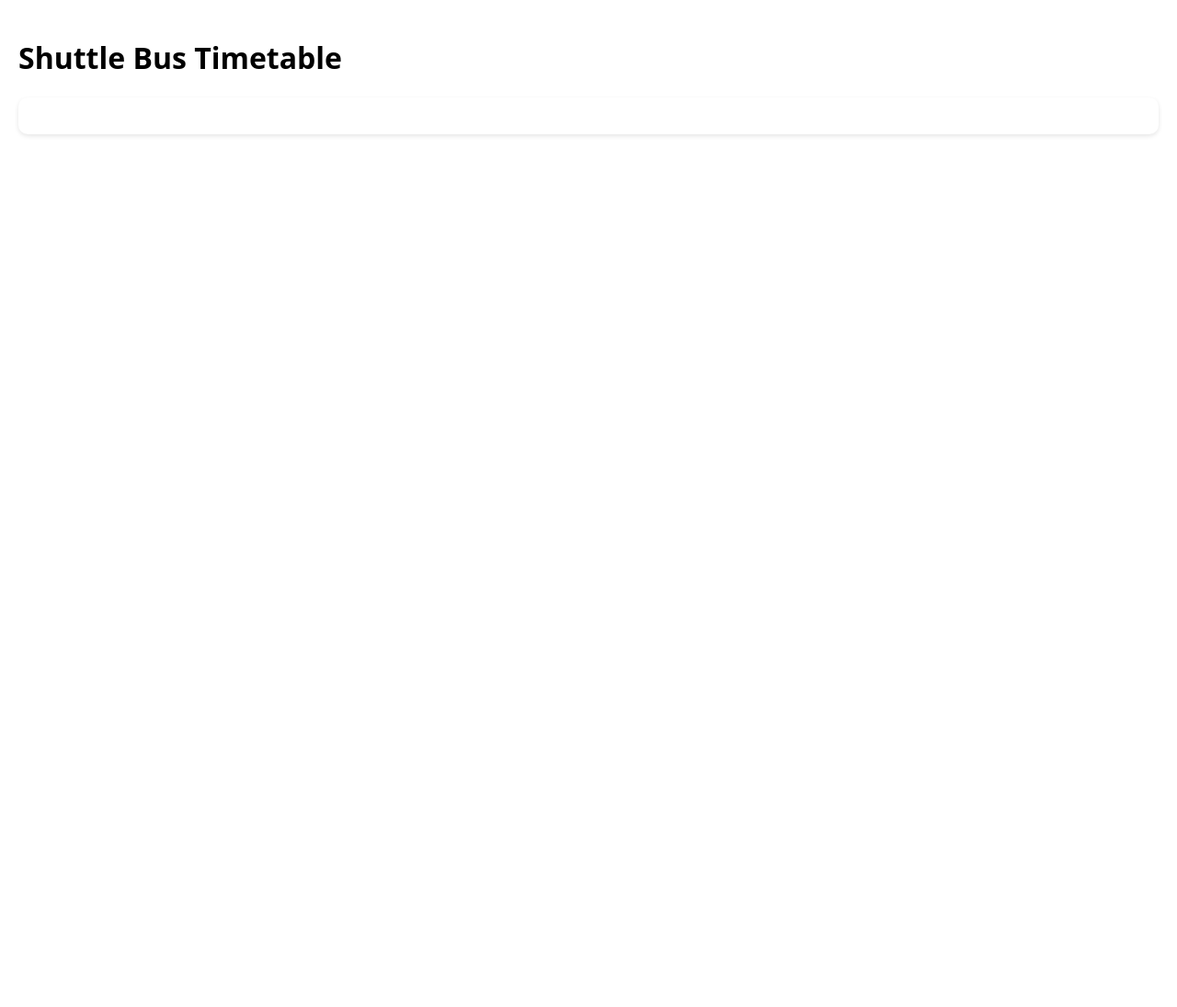
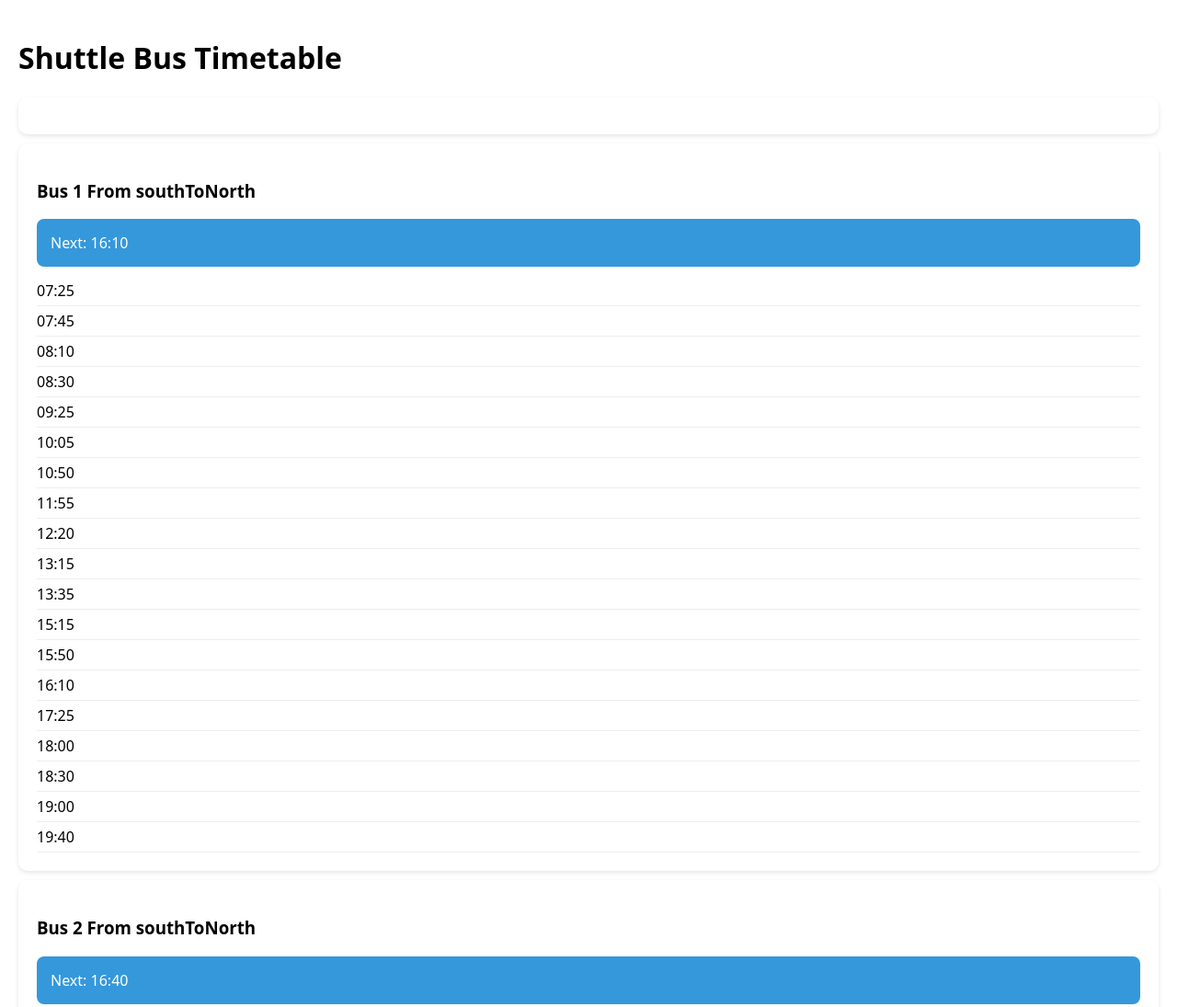
Before and after one commit to Goosople/Buses-PWA, a plain HTML site: page index.html in a window 1280 px wide. Shown: the top 1095 px of the page at 92% size. Before the commit the page ends 800 px from the top, so only its background shows below. Drawn offline with Linux system fonts and the light colour scheme.

Commit message:
change js

```diff
--- a/buses.json
+++ b/buses.json
@@ -1,5 +1,6 @@
 {
     "southToNorth": [
+        [
             [
                 "07:25",
                 "07:45",
@@ -20,6 +21,7 @@
                 "18:30",
                 "19:00",
                 "19:40"
+            ]
         ],
         [
             [
@@ -55,6 +57,7 @@
     ],
     "northToSouth": [
         [
+            [
                 "07:35",
                 "08:00",
                 "08:20",
@@ -74,6 +77,7 @@
                 "18:45",
                 "19:15",
                 "20:00"
+            ]
         ],
         [
             [
--- a/index.html
+++ b/index.html
@@ -77,7 +77,7 @@
                 scheduleData = await res.json();
                 updateDisplay();
             } catch (err) {
-                console.log('Using cached data');
+                console.log(err);
             }
         }
 
@@ -87,32 +87,29 @@
             const timetable = document.getElementById('timetable');
             timetable.innerHTML = '';
 
-            [1, 2].forEach(busNum => {
-                const busData = scheduleData[`bus${busNum}`];
-                const times = busNum === 1 ?
-                    busData : now.getDay() in [0, 6] ?
-                        null : busData[now.getDay() - 1];
-
-                if (times != null) {
-                    Object.keys(times).forEach(direction => {
-                        const nextTime = times[direction].find(t =>
+            Object.keys(scheduleData).forEach(direction => {
+                scheduleData[direction].forEach((bus, busNum) => {
+                    bus.forEach((times, day) => {
+                        if (now.getDay() === day + 1 || busNum === 0) {
+                            const nextTime = times.find(t =>
                                 t > now.toTimeString().substr(0, 5)
-                        ) || times[direction][0];
+                            ) || times[0];
 
                             const card = document.createElement('div');
                             card.className = 'card';
                             card.innerHTML = `
-                        <h3>Bus ${busNum} From ${direction}</h3>
+                                <h3>Bus ${busNum + 1} From ${direction}</h3>
                                 <div class="next-bus">Next: ${nextTime}</div>
                                 <div class="time-list">
-                            ${times[direction].map(t =>
+                                    ${times.map(t =>
                                 `<div class="time-item">${t}</div>`
                             ).join('')}
                                 </div>
                             `;
                             timetable.appendChild(card);
+                        }
                     });
-                }
+                });
             });
         }
 
```
Lines whose indentation alone changed are shown as unchanged.
